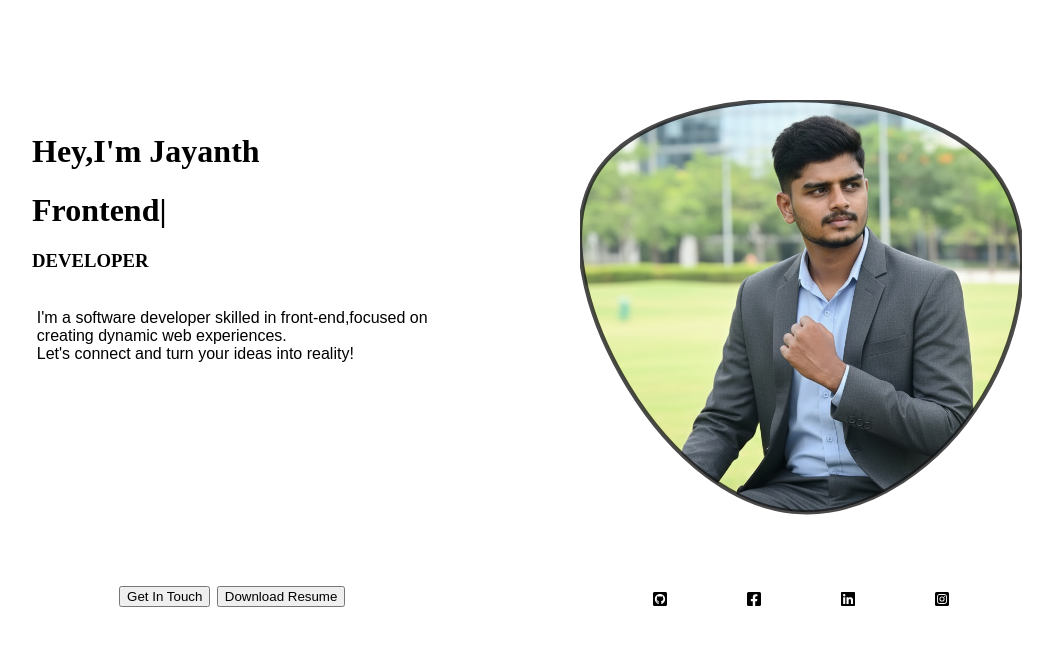
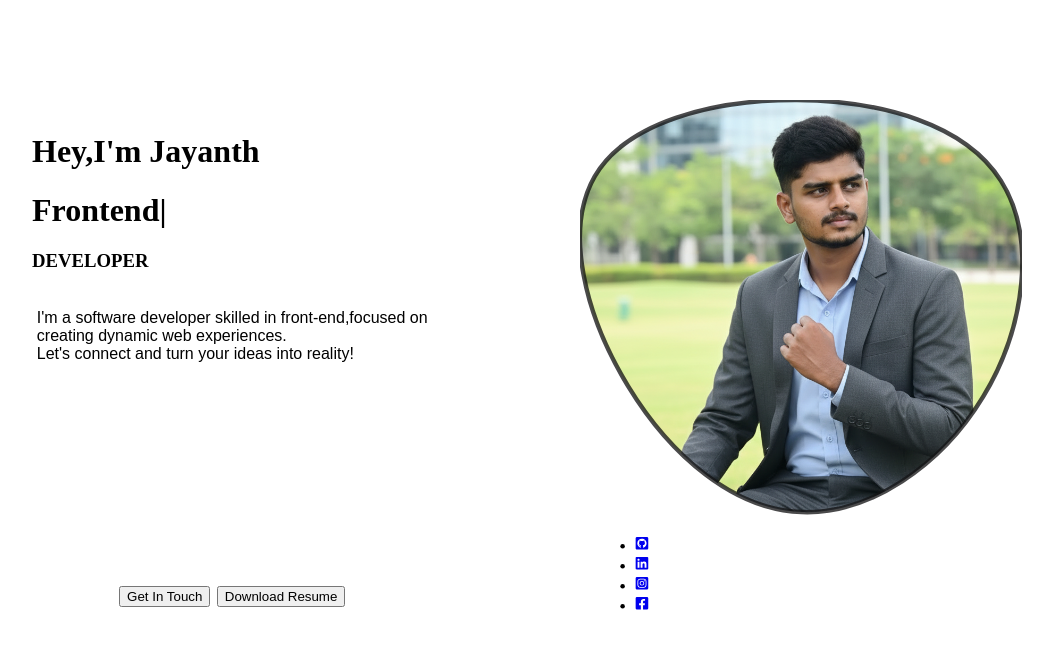
Before and after one commit to Jayanth-shetty/portfolio, a Next.js app: page / in a window 1280 px wide. Shown: the top 648 px of the page, without its empty margins (144-1197 px from the left). Built offline with nearby package versions, Linux system fonts and the light colour scheme.

Commit message:
updated portfolio

```diff
--- a/src/app/globals.css
+++ b/src/app/globals.css
@@ -28,6 +28,7 @@ body {
   color: var(--foreground);
   font-family: Arial, Helvetica, sans-serif;
 }
+
 .IC {
   margin-top: 0.7rem;
   fill: #161515;
@@ -35,13 +36,14 @@ body {
   width: auto;
   transition: transform 0.2s linear;
 }
+
 .icon {
   margin-top: 0.7rem;
   fill: #161515;
   width: 2.8rem;
   height: 2.8rem;
   transition: transform 0.2s linear;
-  border-bottom: 5px solid rgba(80, 0, 200, 0.25);
+  border-bottom: 5px solid #7b2cbf;
   border-top: 5px solid rgba(80, 0, 200, 0.25);
   border-radius: 40%;
 
@@ -50,9 +52,9 @@ body {
 .icon:hover {
   color: #4c1d95;
   stroke: none;
-  fill: #4c1d95;
+  fill: #7b2cbf;
   border-top: 0;
-  border-radius: 20%;
+  border-radius: 40%;
   transform: scale(1.13);
 }
 
@@ -114,8 +116,9 @@ body {
     visibility: hidden;
   }
 }
+
 @media (max-width:815px) {
-  .typing-wrapper{
+  .typing-wrapper {
     font-size: 3rem;
   }
 }
@@ -131,7 +134,8 @@ body {
     height: 45%;
     transform: translate(70%, -15%);
   }
-  .typing-wrapper{
+
+  .typing-wrapper {
     font-size: 2rem;
   }
 
@@ -147,7 +151,7 @@ body {
 }
 
 @media (max-width:270px) {
-  .typing-wrapper{
+  .typing-wrapper {
     font-size: 1rem;
   }
 
--- a/src/components/Lists/Li.js
+++ b/src/components/Lists/Li.js
@@ -1,22 +1,44 @@
+"use client";
+import { motion } from "framer-motion";
 import Link from "next/link";
+import { usePathname } from "next/navigation";
 import classes from "@/components/Lists/lists.module.css";
-export default function Li({ children, href, active, ...props }) {
+export default function Li({ children, href, ...props }) {
+  const path = usePathname();
+  let active = false;
+  if (href === "/") {
+    active = path === "/";
+  } else {
+    active = path.startsWith(href);
+  }
+
   if (!href) {
     return (
-      <li
+      <motion.li
+        whileHover={{ y: -2 }}
         className={`${classes.li} ${active ? classes.active : undefined}`}
         {...props}
       >
         {children}
-      </li>
+      </motion.li>
     );
   }
   return (
-    <li
+    <motion.li
+      whileHover={{ y: -2 }}
       className={`${classes.li} ${active ? classes.active : undefined}`}
       {...props}
     >
-      <Link href={href}>{children}</Link>
-    </li>
+      <Link href={href} className={classes.link}>
+        {children}
+      </Link>
+      {active && (
+        <motion.div
+          layoutId="nav-underline"
+          className={classes.activeBlob}
+          transition={{ type: "spring", stiffness: 500, damping: 20 }}
+        ></motion.div>
+      )}
+    </motion.li>
   );
 }
--- a/src/components/Lists/lists.module.css
+++ b/src/components/Lists/lists.module.css
@@ -4,6 +4,7 @@
   text-decoration: none;
   list-style: none;
   cursor: pointer;
+  position: relative;
   color: rgb(65, 65, 65);
 }
 
@@ -11,10 +12,21 @@
   color: #4c1d95;
 }
 
+.link {
+  position: relative;
+  z-index: 2;
+}
+
 .active {
-  border: 2px solid rgb(229, 222, 222);
   color: #4c1d95;
-  padding: 0.4rem;
-  border-radius: 29% 30% 30% 30%;
-  box-shadow: inset 0 0 10px rgba(52, 52, 53, 0.149);
 }
+
+.activeBlob {
+  position: absolute;
+  bottom: -4px;
+  right: 0;
+  left: 0;
+  height: 3px;
+  border-radius: 999px;
+  background: #4c1d95;
+}
--- a/src/components/header.js
+++ b/src/components/header.js
@@ -3,8 +3,8 @@ import { useEffect, useRef, useState } from "react";
 import Li from "./Lists/Li";
 import classes from "./header.module.css";
 import MenuBar from "./Lists/mobileMenu";
-import { IoIosMenu } from 'react-icons/io'
-import { IoLogoWhatsapp } from 'react-icons/io'
+import { IoIosMenu } from "react-icons/io";
+import { IoLogoWhatsapp } from "react-icons/io";
 
 export default function Header() {
   const [visible, setVisible] = useState(false);
--- /dev/null
+++ b/src/components/main-content/icons.js
@@ -0,0 +1,48 @@
+"use client";
+import { motion } from "framer-motion";
+import Link from "next/link";
+import { FaGithubSquare } from "react-icons/fa";
+import { FaFacebookSquare } from "react-icons/fa";
+import { FaLinkedin } from "react-icons/fa";
+import { FaInstagramSquare } from "react-icons/fa";
+const icons = [
+  { Icon: FaGithubSquare, url: "https://github.com/Jayanth-shetty" },
+  { Icon: FaLinkedin, url: "https://www.linkedin.com/in/jayanthbb/" },
+  {
+    Icon: FaInstagramSquare,
+    url: "https://www.instagram.com/lethargic_hacker/",
+  },
+  {
+    Icon: FaFacebookSquare,
+    url: "https://www.facebook.com/jayanth.shettty.9421",
+  },
+];
+export default function Icons() {
+  return (
+    <motion.ul
+      variants={{ visible: { transition: { staggerChildren: 0.4 } } }}
+      className="mb-7 flex w-full flex-row items-center justify-around"
+    >
+      {icons.map(({ Icon, url }, i) => (
+        <motion.li
+          variants={{
+            hidden: { opacity: 0, scale: 0.5 },
+            visible: { opacity: 1, scale: 0.9 },
+          }}
+          transition={{
+            type: "spring",
+            stiffness: 300,
+            damping: 10,
+          }}
+          className="list list-none"
+          key={i}
+        >
+          {" "}
+          <Link href={url} target="_blank">
+            <Icon className="icon" />
+          </Link>
+        </motion.li>
+      ))}
+    </motion.ul>
+  );
+}
--- a/src/components/main-content/mainContent.js
+++ b/src/components/main-content/mainContent.js
@@ -1,41 +1,68 @@
+"use client";
+import { motion } from "framer-motion";
 import Button from "../buttons/button";
 import TypingEffect from "../typingEffect/typing";
 import classes from "./maincontent.module.css";
 import ProfilePicture from "./profile/profilePicture";
-import { FaGithubSquare } from 'react-icons/fa'
-import { FaFacebookSquare } from 'react-icons/fa'
-import { FaLinkedin } from 'react-icons/fa'
-import { FaInstagramSquare } from 'react-icons/fa'
+import Icons from "./icons";
+
 export default function MainContent() {
   return (
     <main className={classes.container}>
       <div className={classes.part1}>
-        <div className={classes.selfStart}>
+        <motion.div
+          initial={{ opacity: 0, x: -100 }}
+          animate={{ opacity: 1, x: 0 }}
+          transition={{ duration: 1 }}
+          className={classes.selfStart}
+        >
           <h1 className="font-serif">Hey,I&apos;m Jayanth</h1>
           <TypingEffect />
           <h3 className="typing-wrapper">DEVELOPER</h3>
           <p className={classes.summary}>
-            I&apos;m a software developer skilled in front-end,focused on<br/>
-            creating dynamic web experiences.<br/> Let&apos;s connect and turn your
-            ideas into reality!
+            I&apos;m a software developer skilled in front-end,focused on
+            <br />
+            creating dynamic web experiences.
+            <br /> Let&apos;s connect and turn your ideas into reality!
           </p>
-        </div>
-        <div className={classes.selfEnd}>
-          <Button action="call" className='black-btn'>Get In Touch</Button>
-          <Button action="Resume" className='blue-btn'>Download Resume</Button>
-        </div>
+        </motion.div>
+        <motion.div
+          initial={{ opacity: 0, y: 100 }}
+          animate={{ opacity: 1, y: 0 }}
+          transition={{ duration: 0.8 }}
+          className={classes.selfEnd}
+        >
+          <Button action="call" className="black-btn">
+            Get In Touch
+          </Button>
+          <Button action="Resume" className="blue-btn">
+            Download Resume
+          </Button>
+        </motion.div>
       </div>
-      <div className={classes.part2}>
-        <div className={classes.selfStart}>
+      <motion.div
+        variants={{
+          hidden: { opacity: 0 },
+          visible: { opacity: 1 },
+        }}
+        initial="hidden"
+        animate="visible"
+        className={classes.part2}
+      >
+        <motion.div
+          variants={{
+            hidden: { opacity: 0, x: 100 },
+            visible: { opacity: 1, x: 0 },
+          }}
+          transition={{ duration: 1 }}
+          className={classes.selfStart}
+        >
           <ProfilePicture />
-        </div>
-        <div className={classes.selfEnd}>
-          <FaGithubSquare className="icon"/>
-          <FaFacebookSquare className="icon"/>
-          <FaLinkedin className="icon"/>
-          <FaInstagramSquare className="icon"/>
-        </div>
-      </div>
+        </motion.div>
+        <motion.div>
+          <Icons />
+        </motion.div>
+      </motion.div>
     </main>
   );
 }
--- a/src/components/main-content/maincontent.module.css
+++ b/src/components/main-content/maincontent.module.css
@@ -1,4 +1,4 @@
-.container{
+.container {
     margin: 5% 1.5%;
     padding: 0.5rem;
     height: 70vh;
@@ -7,42 +7,41 @@
     display: flex;
     justify-content: space-between;
 }
-.part1,.part2{
+
+.part1,
+.part2 {
     display: flex;
     flex-direction: column;
     justify-content: space-between;
     height: 100%;
     gap: 0.3rem;
 }
-.part1{
+
+.part1 {
     width: 60%;
     align-items: center;
 }
-.part2{
+
+.part2 {
     width: 40%;
 }
-.selfStart{
+
+.selfStart {
     margin-top: 5%;
     padding: 0.4rem;
     max-height: 60%;
 }
-.summary{
+
+.summary {
     margin-top: 2rem;
     padding: 0.3rem;
     font-family: sans-serif;
-  font-optical-sizing: auto;
-  font-weight: 270;
-  font-style: normal;
+    font-optical-sizing: auto;
+    font-weight: 270;
+    font-style: normal;
 }
 
-.selfEnd{
-    display: flex;
-    margin-top: auto;
-    justify-content: space-evenly;
-    align-items: center;
-    padding-bottom: 1.5rem;
-}
-.part1>.selfEnd{
+.part1>.selfEnd {
     display: flex;
     margin-top: auto;
     justify-content: flex-start;
@@ -50,8 +49,9 @@
     align-items: center;
     padding-bottom: 1.5rem;
 }
+
 @media (max-width:728px) {
-    .container{
+    .container {
         flex-direction: column-reverse;
         justify-content: center;
         align-items: center;
@@ -59,16 +59,19 @@
         overflow-y: scroll;
         margin-top: 25%;
     }
-    .part1,.part2{
+
+    .part1,
+    .part2 {
         width: 100%;
         max-width: 100%;
     }
 
 }
+
 @media (max-width:377px) {
-    .part1>.selfEnd{
+    .part1>.selfEnd {
         flex-direction: column;
-    align-items: center;
-}
+        align-items: center;
+    }
 
 }
--- a/src/components/project/project.js
+++ b/src/components/project/project.js
@@ -27,7 +27,7 @@ export default function ProjectsCollection() {
       }}
       className="flex min-h-screen items-center justify-center overflow-hidden bg-neutral-900"
     >
-      <div className="relative mx-auto flex max-w-4xl flex-col gap-5 sm:py-40">
+      <div className="relative mx-auto flex max-w-4xl flex-col gap-5 py-20 sm:py-40">
         {projectList.map((project) => (
           <Card key={project.id} project={project} color={textColor} />
         ))}
```
Also changed, not shown: src/app/error.js (added, +17 -0 lines), src/app/not-found.js (added, +12 -0 lines), src/app/page.js (+5 -3 lines), src/components/about/aboutme.js (+17 -12 lines), public/images/foodiesappi.png.
